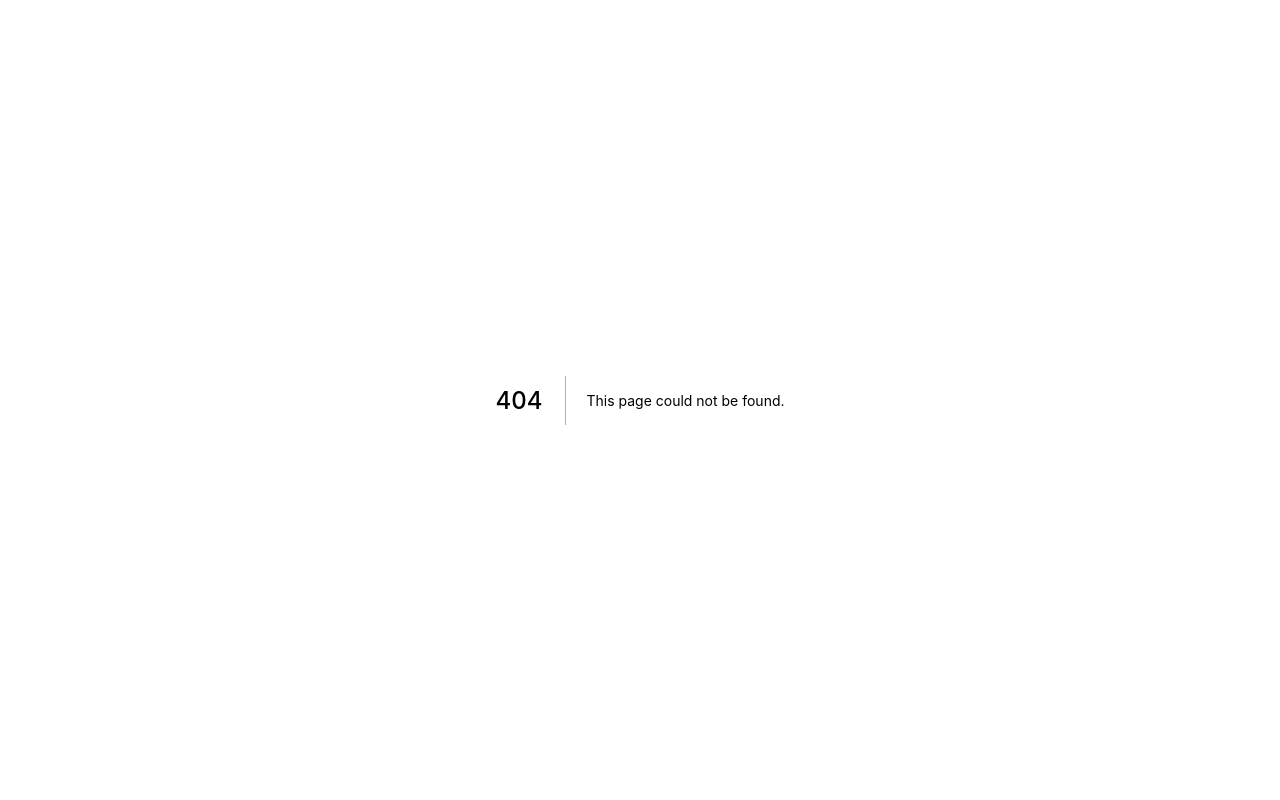
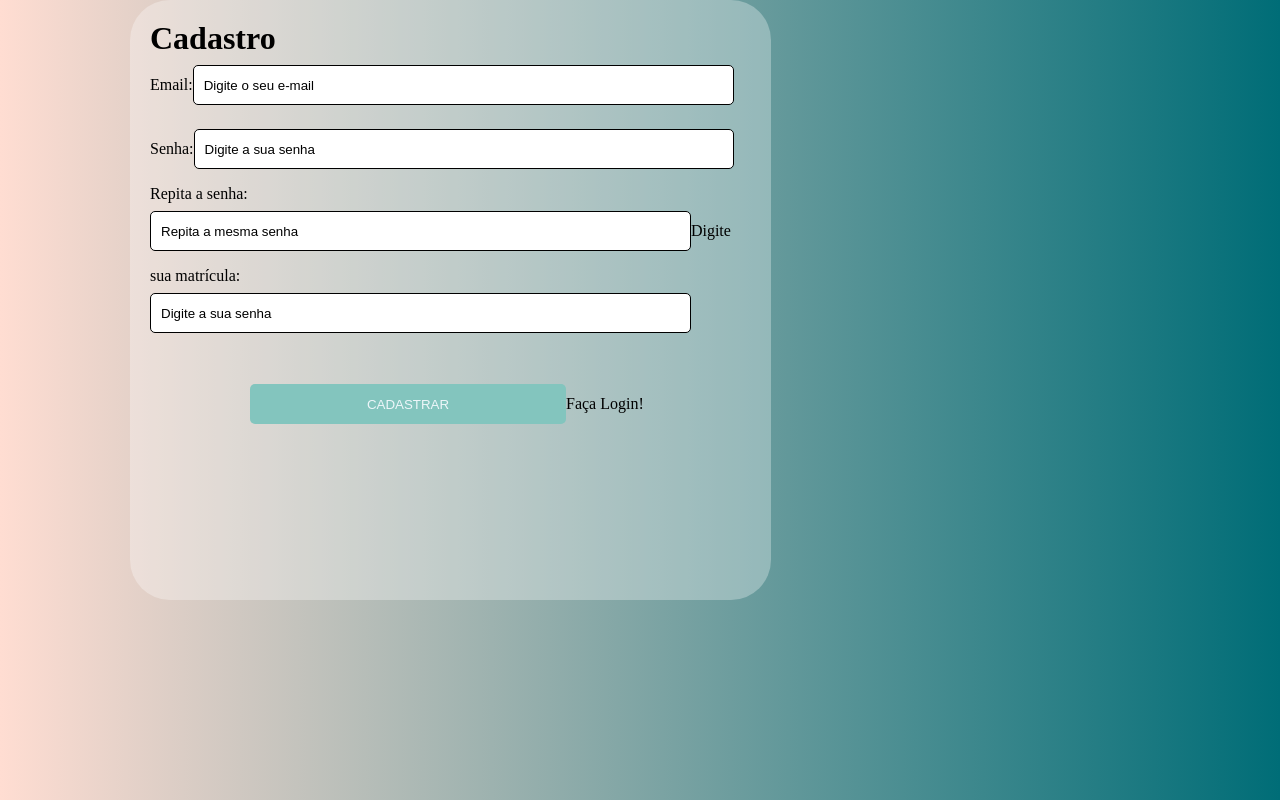
Before and after one commit to oliveiraagu1/Projeto3fase, a Next.js app in the folder frontend/: page /signup in a window 1280 px wide. Before the commit this address had no page. Built offline with nearby package versions, Linux system fonts and the light colour scheme.

Commit message:
criando o cadastro

```diff
--- a/frontend/src/pages/index.jsx
+++ b/frontend/src/pages/index.jsx
@@ -52,7 +52,7 @@ export default function Home() {
                         Entrar
                     </Button>
 
-                    <a href={"www.google.com"} className={styles.link}>Não tem cadastro? Cadastre-se!</a>
+                    <a href={"/signup"} className={styles.link}>Não tem cadastro? Cadastre-se!</a>
                 </form>
             </div>
         </div>
--- /dev/null
+++ b/frontend/src/pages/signup/index.jsx
@@ -0,0 +1,71 @@
+import { useState } from "react";
+import styles from "./styles.module.scss";
+import Head from "next/head";
+import Button from "../../components/ui/Button";
+import Input from "../../components/ui/Input";
+
+import { toast } from "react-toastify";
+
+export default function Home() {
+
+    const [email, setEmail] = useState("");
+    const [password, setPassword] = useState("");
+    const [secondPassword, setSecondPassword] = useState("");
+    const [register, setRegister] = useState("");
+
+
+    async function handlesignup(event) {
+        event.preventDefault();
+
+        if(email === '' || password === ''){
+            return toast.warning("Preencha todos os campos!");
+        }
+    }
+
+    return (
+        <div className={styles.container}>
+            <Head>
+                <title>Grow - Faça seu cadastro</title>
+            </Head>
+
+            <div className={styles.main}>
+                <h1>Cadastro</h1>
+
+                <form onSubmit={handlesignup}>
+                    <label>Email:</label>
+                    <Input
+                        placeholder="Digite o seu e-mail"
+                        type="text"
+                        value={email} onChange={ e => setEmail(e.target.value) }
+                    />
+                    <label>Senha:</label>
+                    <Input
+                        placeholder="Digite a sua senha"
+                        type="password"
+                        value={password}
+                        onChange={ e => setPassword(e.target.value) }
+                    />
+                    <label>Repita a senha:</label>
+                    <Input
+                        placeholder="Repita a mesma senha"
+                        type="password"
+                        value={secondPassword}
+                        onChange={ e => setSecondPassword(e.target.value) }
+                    />
+                    <label>Digite sua matrícula:</label>
+                    <Input
+                        placeholder="Digite a sua senha"
+                        type="password"
+                        value={register}
+                        onChange={ e => setRegister(e.target.value) }
+                    />
+
+                    <Button type="submit">
+                        CADASTRAR
+                    </Button>
+                    <a href={"/"} className={styles.link}>Faça Login!</a>
+                </form>
+            </div>
+        </div>
+    );
+}
--- /dev/null
+++ b/frontend/src/pages/signup/styles.module.scss
@@ -0,0 +1,15 @@
+.container{
+    background-image: linear-gradient(to right, #FFDDD2, #006D77);
+    width: 100%;
+    height: 100vh;
+}
+
+.main{
+  border-radius: 40px;
+  background: rgba(255, 255, 255, 0.3);
+  height: 600px;
+  width: 641px;
+  margin-left: 130px;
+  padding: 20px;
+
+}
```
